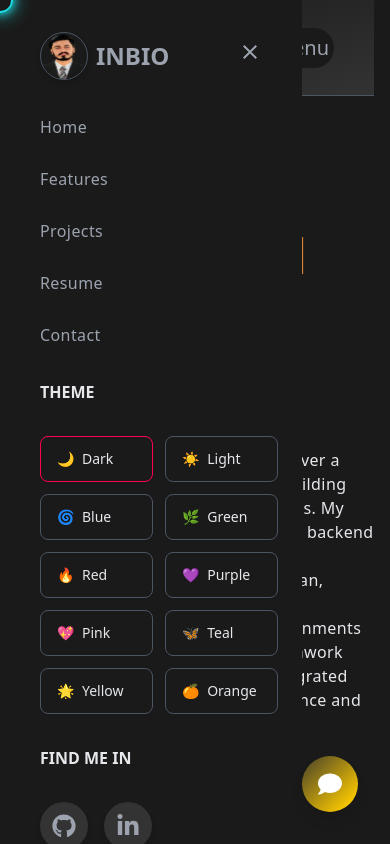
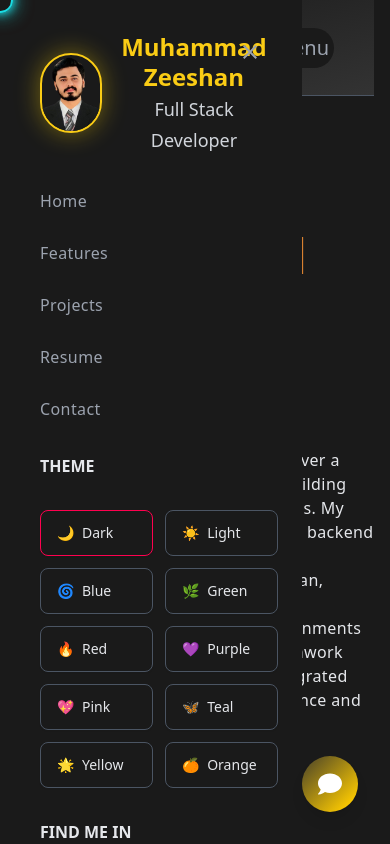
Before and after one commit to Zeshig01/Porfolio, a React (Create React App) app: page / in a window 390 px wide. Both pictures are taken after a click on the element "Menu". Shown: the top 844 px of the page. Built offline with nearby package versions, Linux system fonts and the light colour scheme.

Commit message:
navbar mobile

```diff
--- a/src/components/navbar/Navbar.js
+++ b/src/components/navbar/Navbar.js
@@ -488,14 +488,25 @@ const Navbar = () => {
             <div className="flex flex-col gap-8 py-2 relative">
               <div className="flex items-center gap-2">
                 <img
-                  src={logo}
-                  alt="logo"
-                  className="w-12 h-12 rounded-full border-[1px] border-[var(--border-color)] shadow-md"
-                />
-                <span className="text-[var(--text-secondary)] font-bold text-2xl">
-                  INBIO
-                </span>
+        src={logo}
+        alt="logo"
+        className="w-20 h-20 rounded-full border-2 border-yellow-400 shadow-[0_0_25px_rgba(255,215,0,0.4)]"
+      />
+                <h1 className="text-2xl font-bold text-yellow-400 text-center leading-tight">
+        Muhammad Zeeshan <br /> <span className="text-gray-300 text-lg font-medium">Full Stack Developer</span>
+      </h1>
               </div>
+
+              {/* div className="flex flex-col items-center gap-4 animate-fadeInDown">
+      <img
+        src={logo}
+        alt="logo"
+        className="w-20 h-20 rounded-full border-2 border-yellow-400 shadow-[0_0_25px_rgba(255,215,0,0.4)]"
+      />
+      <h1 className="text-2xl font-bold text-yellow-400 text-center leading-tight">
+        Muhammad Zeeshan <br /> <span className="text-gray-300 text-lg font-medium">Full Stack Developer</span>
+      </h1>
+    </div> */}
               <ul className="flex flex-col gap-6">
                 {navLinksdata.map((item) => (
                   <li
```
